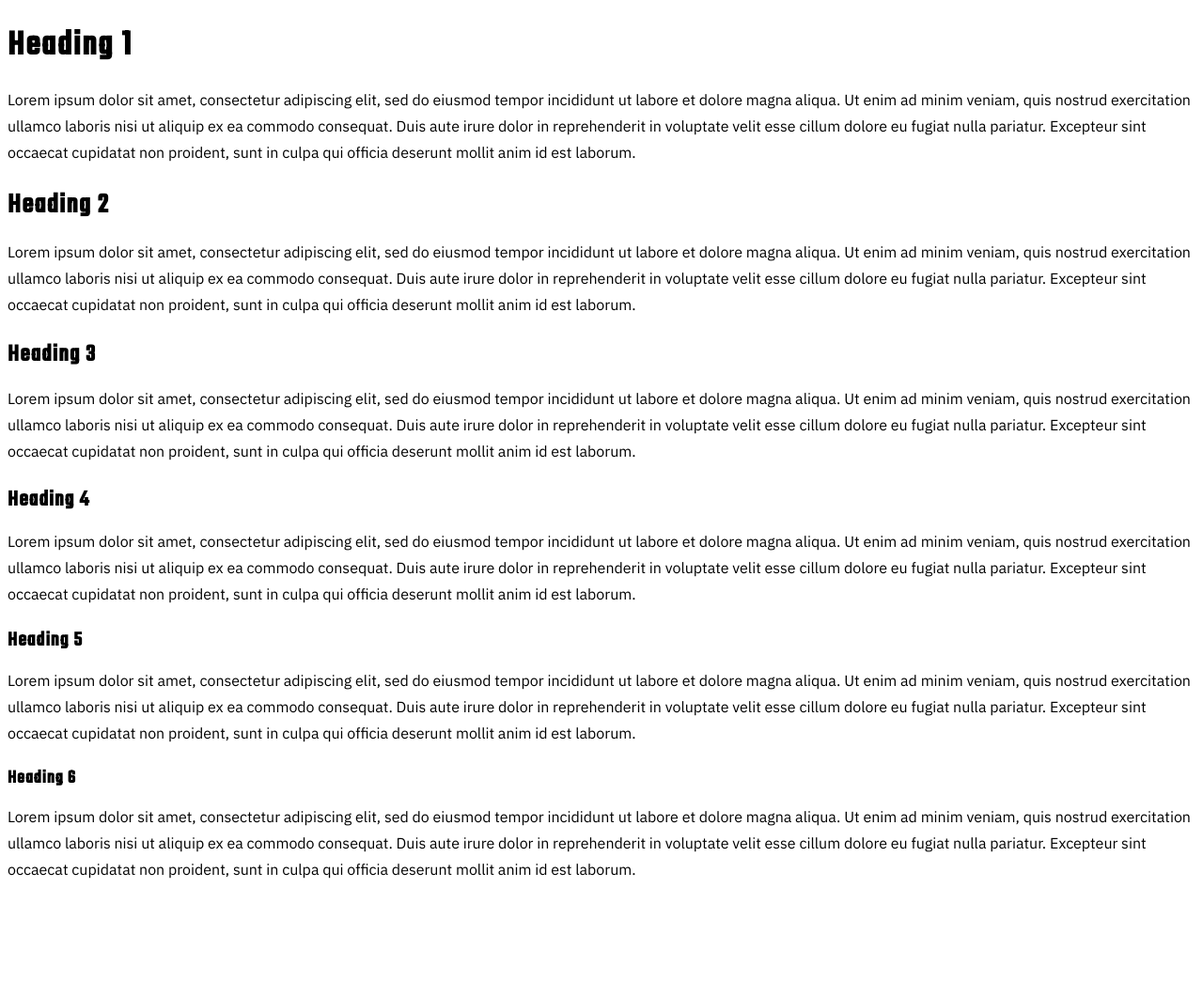
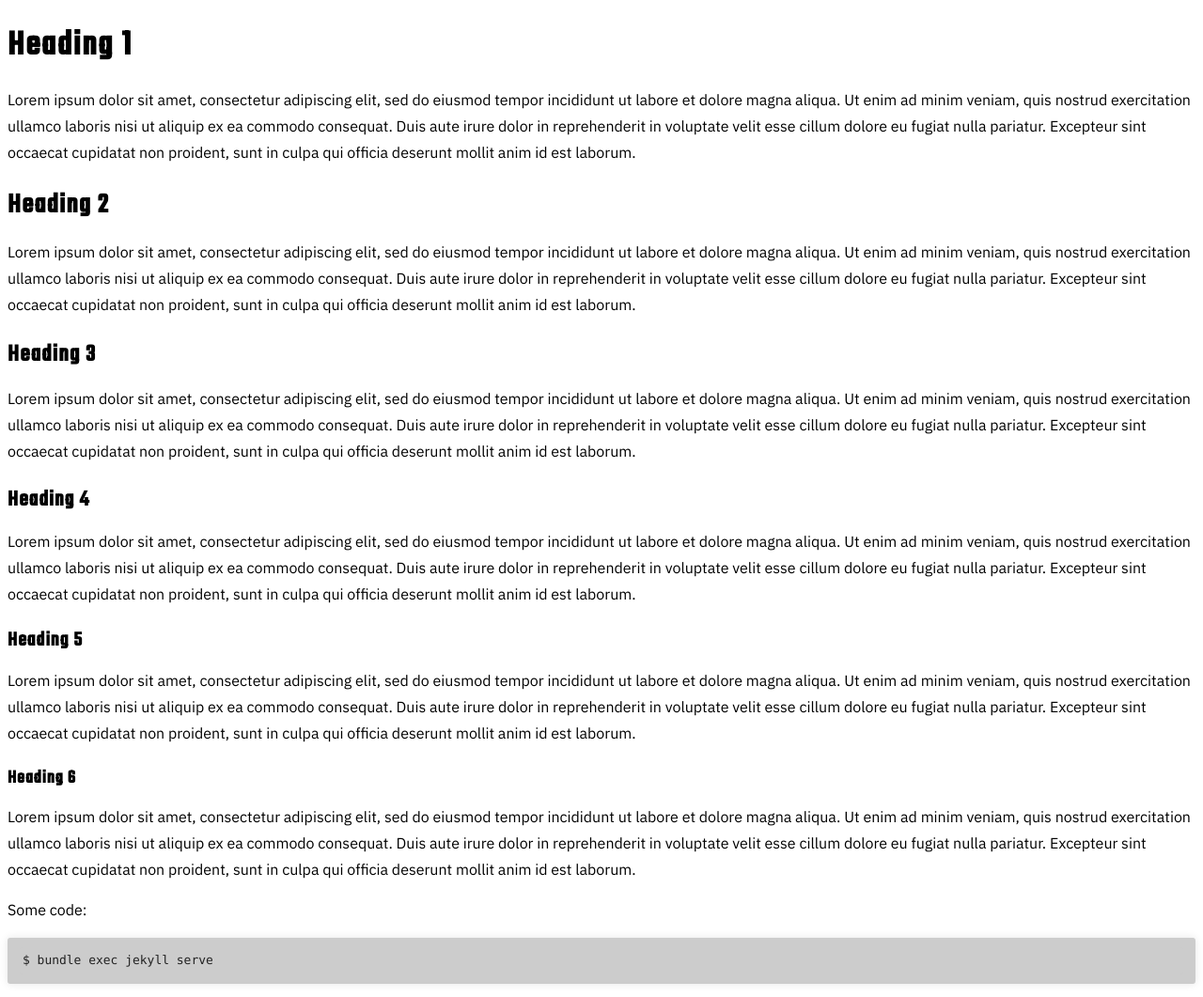
Before and after one commit to dfisher95350/jekyll-theme, a Jekyll site: the page built from index.md, in a window 1280 px wide. Shown: the whole page at 94% size. Built offline with Jekyll 4.4.1, drawn with Linux system fonts in a browser that asks for light colours; before the commit the page ends 955 px from its top, so only the background shows below that.

Commit message:
#1 Typography.

````diff
--- a/_sass/typography.scss
+++ b/_sass/typography.scss
@@ -16,7 +16,6 @@ h1, h2, h3, h4, h5, h6 {
 
 h1 {
   font-size: 38px;
-  font-weight: 700;
 }
 
 h2 {
@@ -46,3 +45,30 @@ p {
 div {
 
 }
+
+pre, code {
+  color: #222;
+  background-color: #ccc;
+  font-family: Monaco, "Bitstream Vera Sans Mono", "Lucida Console", Terminal, monospace;
+  font-size: 0.9em;
+  border-radius: 3px;
+  -moz-border-radius: 3px;
+  -webkit-border-radius: 3px;
+}
+
+pre {
+  padding: 10px;
+  box-shadow: 0 0 10px rgba(0, 0, 0, .1);
+  overflow: auto;
+}
+
+code {
+  padding: 3px;
+  margin: 0 3px;
+  box-shadow: 0 0 10px rgba(0, 0, 0, .1);
+}
+
+pre code {
+  display: block;
+  box-shadow: none;
+}
--- a/index.md
+++ b/index.md
@@ -43,3 +43,9 @@ Lorem ipsum dolor sit amet, consectetur adipiscing elit, sed do eiusmod tempor i
 aliqua. Ut enim ad minim veniam, quis nostrud exercitation ullamco laboris nisi ut aliquip ex ea commodo consequat. Duis
 aute irure dolor in reprehenderit in voluptate velit esse cillum dolore eu fugiat nulla pariatur. Excepteur sint
 occaecat cupidatat non proident, sunt in culpa qui officia deserunt mollit anim id est laborum.
+
+Some code:
+
+```shell
+$ bundle exec jekyll serve
+```
````
